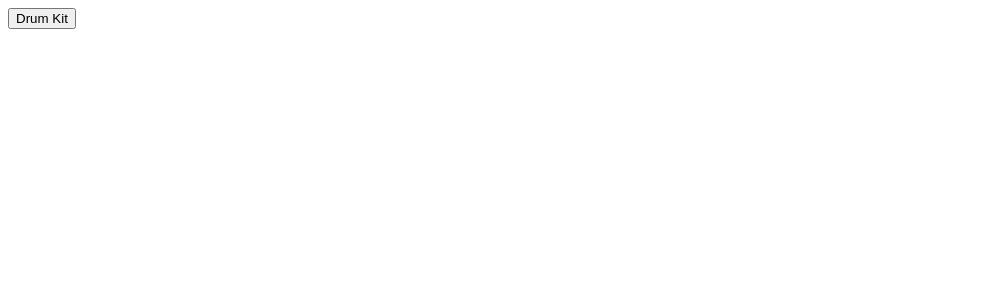
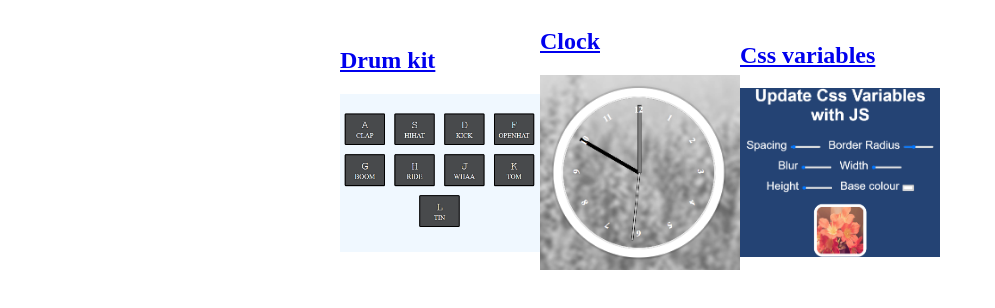
Before and after one commit to sBucka/30DayChallenge, a plain HTML site: page index.html in a window 1280 px wide. Shown: the whole page, without its empty margins (0-995 px from the left). Drawn offline with Linux system fonts and the light colour scheme.

Commit message:
Update landing page

```diff
--- a/1-drum-kit/script.js
+++ b/1-drum-kit/script.js
@@ -84,6 +84,7 @@ function removeTransition(e) {
   if (e.propertyName !== "transform") return;
   this.classList.remove("playing");
 }
+
 function playSound(e) {
   const audio = document.querySelector(`audio[data-key="${e.keyCode}"]`);
   const key = document.querySelector(`.key[data-key="${e.keyCode}"]`);
@@ -92,6 +93,7 @@ function playSound(e) {
   audio.play();
   key.classList.add("playing");
 }
+
 const keys = document.querySelectorAll(".key");
 keys.forEach((key) => key.addEventListener("transitionend", removeTransition));
 window.addEventListener("keydown", playSound);
--- a/index.html
+++ b/index.html
@@ -1,15 +1,32 @@
 <!DOCTYPE html>
 <html lang="en">
-<head>
-    <meta charset="UTF-8">
-    <meta name="viewport" content="width=device-width, initial-scale=1.0">
-    <link rel="stylesheet" href="style.css">
+  <head>
+    <meta charset="UTF-8" />
+    <meta name="viewport" content="width=device-width, initial-scale=1.0" />
+    <link rel="stylesheet" href="style.css" />
     <script src="script.js" defer></script>
     <title>30DayChallange</title>
-</head>
-<body>
-    <div class="buttons">
-        <button id="1-drum-kit" >Drum Kit</button>
+  </head>
+  <body>
+    <div class="links">
+      <div>
+        <a href="1-drum-kit/index.html">
+          <h2>Drum kit</h2>
+          <img src="images/drum-kit.png" alt="clock"
+        /></a>
+      </div>
+      <div>
+        <a href="2-clock/index.html">
+          <h2>Clock</h2>
+          <img src="images/clock.png" alt="clock"
+        /></a>
+      </div>
+      <div>
+        <a href="3-css-variables/index.html">
+          <h2>Css variables</h2>
+          <img src="images/css-variables.png" alt="clock"
+        /></a>
+      </div>
     </div>
-</body>
+  </body>
 </html>
--- a/style.css
+++ b/style.css
@@ -0,0 +1,23 @@
+html {
+  margin: 0;
+  padding: 0;
+  display: flex;
+  justify-content: center;
+  align-items: center;
+  flex-wrap: wrap;
+}
+
+img {
+  max-width: 200px;
+}
+
+.links{
+    display: flex;
+    flex-wrap: wrap;
+    justify-content: center;
+    align-items: center;
+}
+
+.links>div>a{
+    width: 50%;
+}
```
Also changed, not shown: 3-Css-Variables/index.html (renamed from 3-Css-Variables/index.htm), 4-array-cardio-1/index.html (added), 4-array-cardio-1/sctipt.js (added), 4-array-cardio-1/style.css (added), images/clock.png (added), images/css-variables.png (added), images/drum-kit.png (added).
